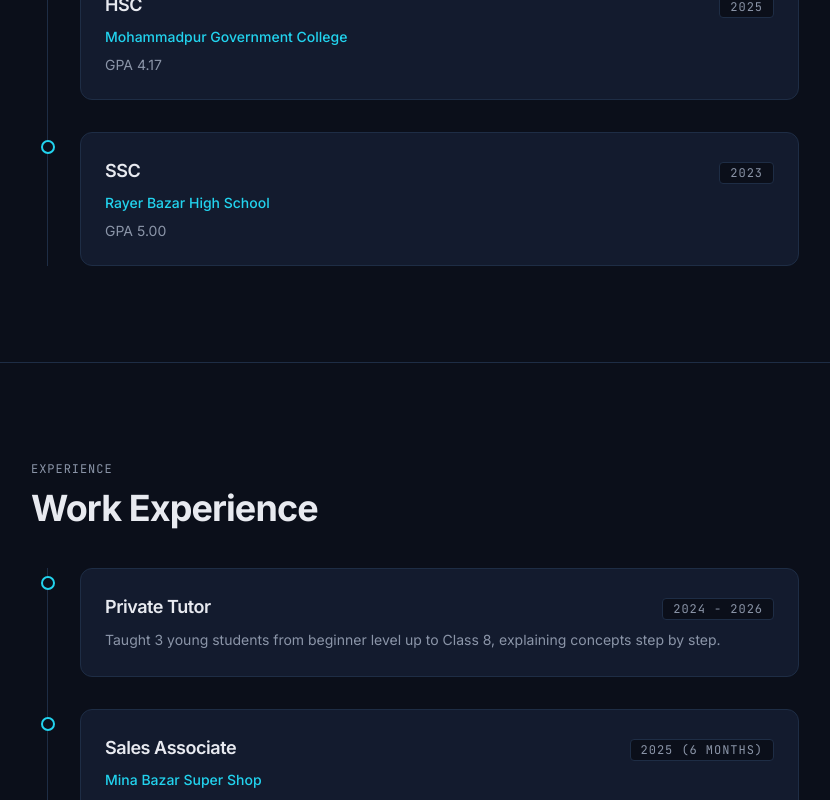
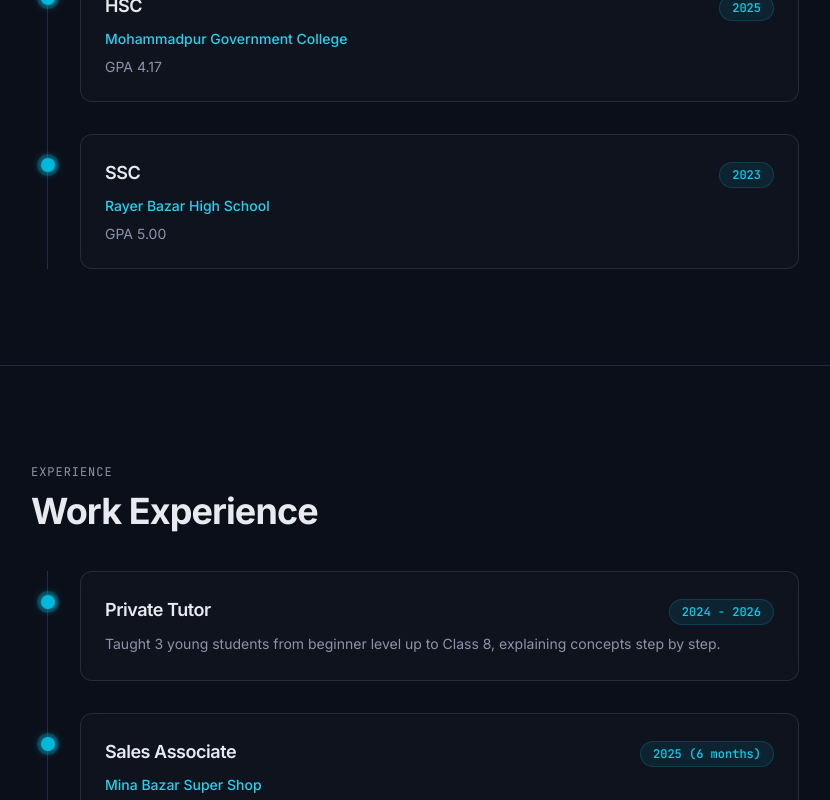
Before and after one commit to MD-SABBIR-DEV/sabbir-portfolio, a Next.js app: page / in a window 1280 px wide. Shown: the part 2620-3420 px from the top of the page, without its empty margins (65-895 px from the left). Built offline with nearby package versions, Linux system fonts and the light colour scheme.

Commit message:
style: upgrade education and experience UI

```diff
--- a/src/components/Education.js
+++ b/src/components/Education.js
@@ -60,14 +60,15 @@ export default function Education() {
 
               return (
                 <li key={idx} className="relative pl-6 sm:pl-8">
-                  {/* Timeline dot centered on vertical line */}
+                  {/* Timeline dot centered on vertical line with glow effect */}
                   <span
-                    className="absolute -left-[7px] top-2 h-3.5 w-3.5 rounded-full border-2 border-[var(--color-accent)] bg-[var(--color-bg)]"
+                    className="absolute -left-[7px] top-6 h-3.5 w-3.5 rounded-full bg-cyan-500 ring-4 ring-cyan-500/20 shadow-[0_0_8px_var(--color-cyan)]"
+                    style={{ "--color-cyan": "#06b6d4" }}
                     aria-hidden="true"
                   />
 
-                  {/* Card content */}
-                  <div className="card">
+                  {/* Sleek glassmorphic card with modern hover effect */}
+                  <div className="rounded-xl border border-white/10 bg-white/[0.02] p-6 backdrop-blur-sm transition-all duration-300 hover:-translate-y-1 hover:border-cyan-500/50 hover:bg-white/[0.04]">
                     <div className="mb-2 flex flex-wrap items-baseline justify-between gap-2">
                       <h3
                         className="text-lg font-semibold tracking-tight"
@@ -76,7 +77,7 @@ export default function Education() {
                         {item.degree}
                       </h3>
                       {item.period && (
-                        <span className="label-mono rounded border border-[var(--color-border)] bg-[var(--color-bg)] px-2.5 py-0.5 text-xs">
+                        <span className="inline-flex items-center rounded-full border border-cyan-500/20 bg-cyan-500/10 px-3 py-1 font-mono text-xs font-medium text-cyan-400">
                           {item.period}
                         </span>
                       )}
--- a/src/components/Experience.js
+++ b/src/components/Experience.js
@@ -47,14 +47,15 @@ export default function Experience() {
 
               return (
                 <li key={idx} className="relative pl-6 sm:pl-8">
-                  {/* Timeline dot centered on vertical line */}
+                  {/* Timeline dot centered on vertical line with glow effect */}
                   <span
-                    className="absolute -left-[7px] top-2 h-3.5 w-3.5 rounded-full border-2 border-[var(--color-accent)] bg-[var(--color-bg)]"
+                    className="absolute -left-[7px] top-6 h-3.5 w-3.5 rounded-full bg-cyan-500 ring-4 ring-cyan-500/20 shadow-[0_0_8px_var(--color-cyan)]"
+                    style={{ "--color-cyan": "#06b6d4" }}
                     aria-hidden="true"
                   />
 
-                  {/* Card content */}
-                  <div className="card">
+                  {/* Sleek glassmorphic card with modern hover effect */}
+                  <div className="rounded-xl border border-white/10 bg-white/[0.02] p-6 backdrop-blur-sm transition-all duration-300 hover:-translate-y-1 hover:border-cyan-500/50 hover:bg-white/[0.04]">
                     <div className="mb-2 flex flex-wrap items-baseline justify-between gap-2">
                       <h3
                         className="text-lg font-semibold tracking-tight"
@@ -63,7 +64,7 @@ export default function Experience() {
                         {item.role}
                       </h3>
                       {item.period && (
-                        <span className="label-mono rounded border border-[var(--color-border)] bg-[var(--color-bg)] px-2.5 py-0.5 text-xs">
+                        <span className="inline-flex items-center rounded-full border border-cyan-500/20 bg-cyan-500/10 px-3 py-1 font-mono text-xs font-medium text-cyan-400">
                           {item.period}
                         </span>
                       )}
```
